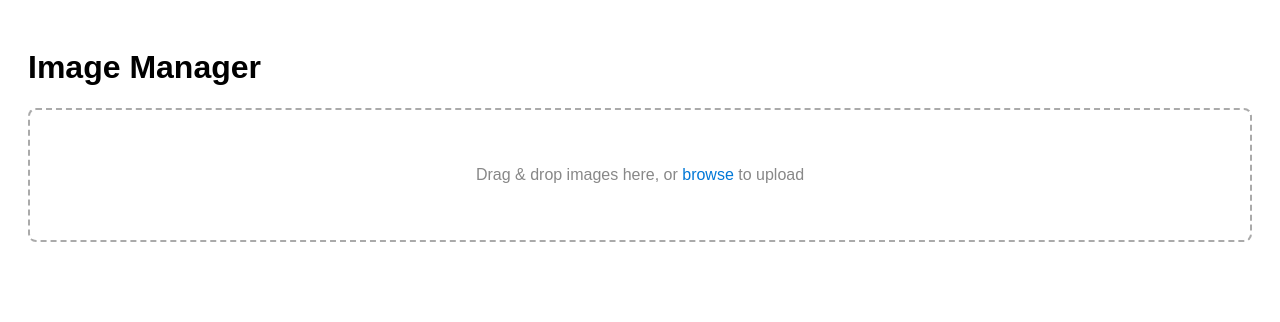
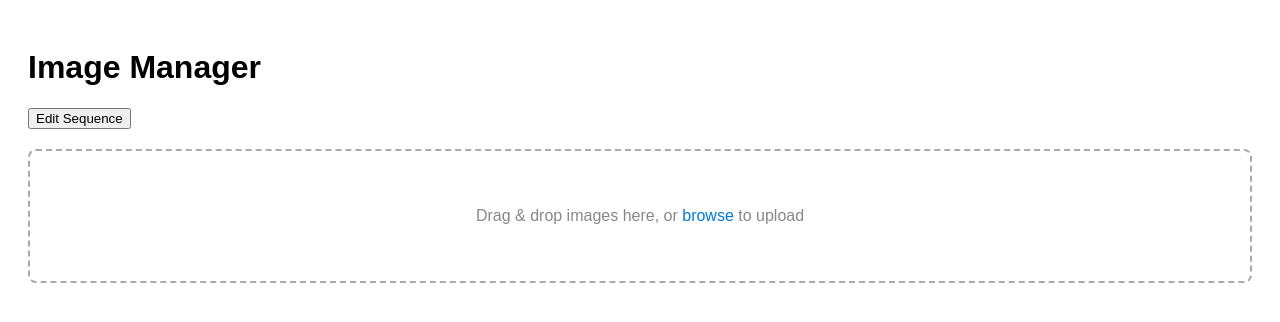
Before and after one commit to kapiosk/Simplz.Photoframe, a Flask app: page / in a window 1280 px wide. Shown: the top 322 px of the page. Run offline with Flask 3, Linux system fonts and the light colour scheme; the visitor is signed in with stand-in values (Sample User, id 1).

Commit message:
Add image sequence management: implement loading, saving, and editing functionality

```diff
--- a/app.py
+++ b/app.py
@@ -1,11 +1,13 @@
 import os
 import threading
+import json
 from flask import Flask, render_template, request, redirect, url_for, session
 from werkzeug.utils import secure_filename
 from functools import wraps
 
 UPLOAD_FOLDER = 'static/uploads'
 ALLOWED_EXTENSIONS = {'png', 'jpg', 'jpeg', 'gif'}
+SEQUENCE_FILE = os.path.join('static', 'sequence.json')
 
 app = Flask(__name__)
 app.config['UPLOAD_FOLDER'] = UPLOAD_FOLDER
@@ -23,6 +25,33 @@ image_update_event = threading.Event()
 
 def allowed_file(filename):
     return '.' in filename and filename.rsplit('.', 1)[1].lower() in ALLOWED_EXTENSIONS
+
+# Sequence loading/saving helpers
+
+def load_sequence():
+    if os.path.exists(SEQUENCE_FILE):
+        with open(SEQUENCE_FILE, 'r', encoding='utf-8') as f:
+            try:
+                return json.load(f)
+            except Exception:
+                return []
+    return []
+
+def save_sequence(seq):
+    with open(SEQUENCE_FILE, 'w', encoding='utf-8') as f:
+        json.dump(seq, f, indent=2)
+
+def get_image_sequence():
+    all_images = [img for img in os.listdir(UPLOAD_FOLDER) if allowed_file(img)]
+    all_images_set = set(all_images)
+    sequence = []
+    json_seq = load_sequence()
+    for img in json_seq:
+        if img in all_images_set:
+            sequence.append(img)
+            all_images_set.remove(img)
+    sequence.extend(sorted(all_images_set))
+    return sequence
 
 # Auth decorator
 def login_required(f):
@@ -73,6 +102,19 @@ def delete_file(filename):
     if os.path.exists(path):
         os.remove(path)
     return redirect(url_for('index'))
+
+@app.route('/api/sequence', methods=['GET'])
+@login_required
+def api_get_sequence():
+    return {"sequence": get_image_sequence()}
+
+@app.route('/api/sequence', methods=['POST'])
+@login_required
+def api_save_sequence():
+    data = request.get_json()
+    seq = data.get('sequence', [])
+    save_sequence(seq)
+    return {"ok": True}
 
 class PrintImageDisplayer():
     def display(self, image_path, filename):
@@ -151,11 +193,9 @@ def background_image_printer():
         displayer = InkyImageDisplayer()
     while True:
         try:
-            images = [img for img in os.listdir(UPLOAD_FOLDER) if allowed_file(img)]
-            images.sort()
+            images = get_image_sequence()
             with image_lock:
                 if images:
-                    # Clamp index to valid range
                     image_index["idx"] = (image_index["idx"] + 1) % len(images)
                     filename = images[image_index["idx"]]
                     image_path = os.path.join(UPLOAD_FOLDER, filename)
--- a/templates/index.html
+++ b/templates/index.html
@@ -57,6 +57,18 @@
 </head>
 <body>
     <h1>Image Manager</h1>
+    <div style="margin-bottom: 20px;">
+        <button onclick="showSequenceEditor()">Edit Sequence</button>
+    </div>
+    <div id="sequence-modal" style="display:none; position:fixed; top:0; left:0; width:100vw; height:100vh; background:#0008; z-index:1000; align-items:center; justify-content:center;">
+        <div style="background:#fff; padding:2em; border-radius:8px; min-width:300px; max-width:90vw; max-height:90vh; overflow:auto;">
+            <h2>Edit Image Sequence</h2>
+            <ul id="sortable-sequence" style="list-style:none; padding:0; margin:0 0 1em 0;"></ul>
+            <button onclick="saveSequence()">Save Sequence</button>
+            <button onclick="closeSequenceEditor()">Cancel</button>
+            <div id="save-status" style="margin-top:1em;"></div>
+        </div>
+    </div>
     <div class="drop-area" id="drop-area">
         <p>Drag & drop images here, or <span style="color:#0078d7;cursor:pointer;" id="browse-link">browse</span> to upload</p>
         <form id="upload-form" method="post" enctype="multipart/form-data">
@@ -78,6 +90,7 @@
         </div>
         {% endfor %}
     </div>
+    <script src="https://cdn.jsdelivr.net/npm/sortablejs@1.15.0/Sortable.min.js"></script>
     <script>
     const dropArea = document.getElementById('drop-area');
     const fileInput = document.getElementById('file-input');
@@ -109,23 +122,25 @@
     dropArea.addEventListener('drop', e => {
         const files = e.dataTransfer.files;
         if (files.length) {
-            uploadFile(files[0]);
+            uploadFiles(files);
         }
     });
 
     // Handle file input
     fileInput.addEventListener('change', e => {
         if (fileInput.files.length) {
-            uploadFile(fileInput.files[0]);
+            uploadFiles(fileInput.files);
         }
     });
 
-    function uploadFile(file) {
+    function uploadFiles(files) {
         errorMessage.textContent = '';
         progress.style.display = 'block';
         progressBar.style.width = '0';
         const formData = new FormData();
-        formData.append('file', file);
+        for (let i = 0; i < files.length; i++) {
+            formData.append('file', files[i]);
+        }
         const xhr = new XMLHttpRequest();
         xhr.open('POST', '/');
         xhr.upload.onprogress = function(e) {
@@ -148,6 +163,57 @@
         };
         xhr.send(formData);
     }
+
+    // Sequence editor logic
+    function showSequenceEditor() {
+        fetch('/api/sequence').then(r => r.json()).then(data => {
+            const list = document.getElementById('sortable-sequence');
+            list.innerHTML = '';
+            data.sequence.forEach(img => {
+                const li = document.createElement('li');
+                li.setAttribute('data-img', img);
+                li.style.display = 'flex';
+                li.style.alignItems = 'center';
+                li.style.gap = '1em';
+                li.style.padding = '0.5em 0';
+                li.style.borderBottom = '1px solid #eee';
+                const imageElem = document.createElement('img');
+                imageElem.src = '/static/uploads/' + img;
+                imageElem.alt = img;
+                imageElem.style.maxWidth = '80px';
+                imageElem.style.maxHeight = '60px';
+                imageElem.style.objectFit = 'cover';
+                const nameElem = document.createElement('span');
+                nameElem.textContent = img;
+                nameElem.style.fontSize = '0.9em';
+                li.appendChild(imageElem);
+                li.appendChild(nameElem);
+                list.appendChild(li);
+            });
+            document.getElementById('sequence-modal').style.display = 'flex';
+            if (!window.sortableInit) {
+                Sortable.create(list, {animation: 150});
+                window.sortableInit = true;
+            }
+        });
+    }
+    function closeSequenceEditor() {
+        document.getElementById('sequence-modal').style.display = 'none';
+        document.getElementById('save-status').textContent = '';
+    }
+    function saveSequence() {
+        const list = document.getElementById('sortable-sequence');
+        const imgs = Array.from(list.children).map(li => li.getAttribute('data-img'));
+        fetch('/api/sequence', {
+            method: 'POST',
+            headers: {'Content-Type': 'application/json'},
+            body: JSON.stringify({sequence: imgs})
+        }).then(r => r.json()).then(data => {
+            document.getElementById('save-status').textContent = data.ok ? 'Sequence saved!' : 'Error saving sequence.';
+            setTimeout(closeSequenceEditor, 1000);
+            setTimeout(() => window.location.reload(), 1200);
+        });
+    }
     </script>
 </body>
 </html>
```
